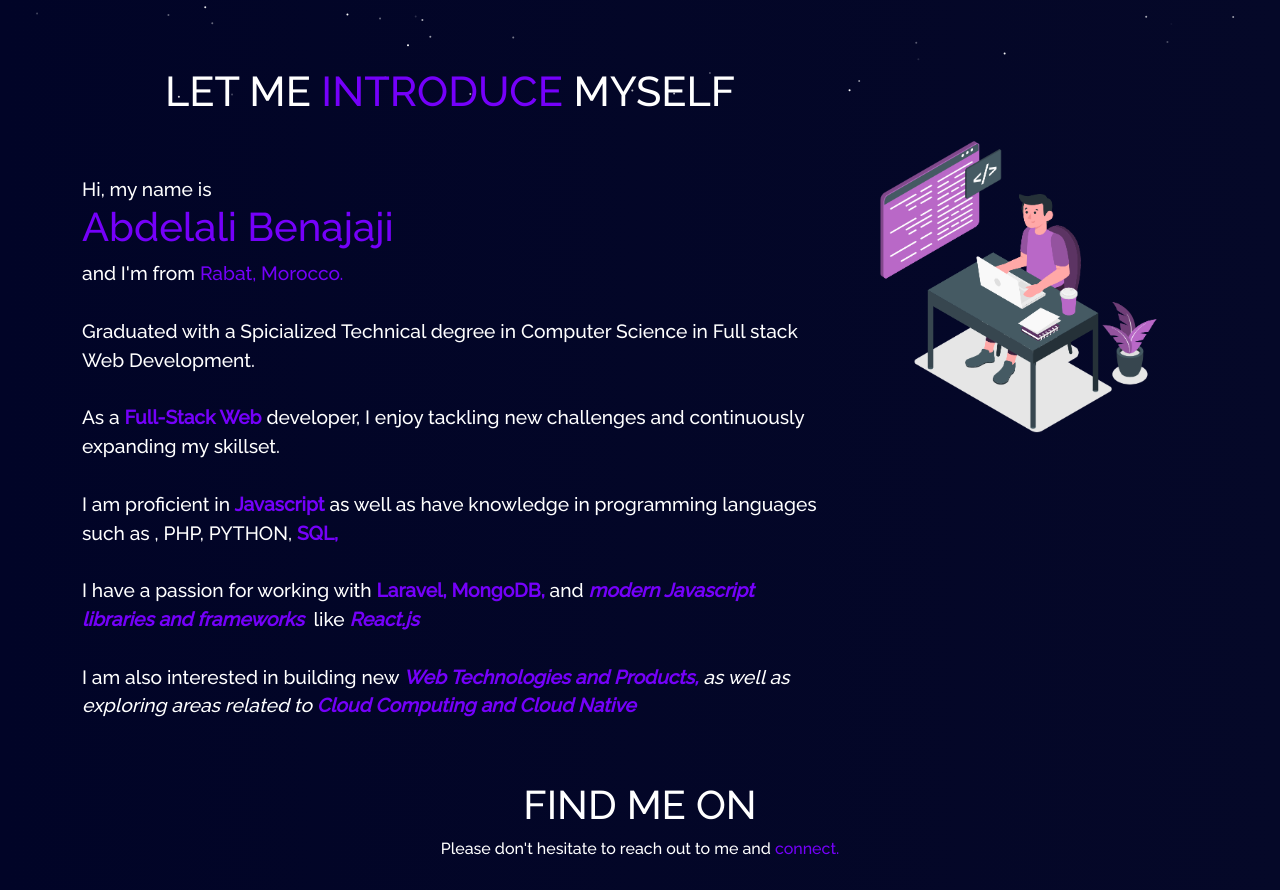
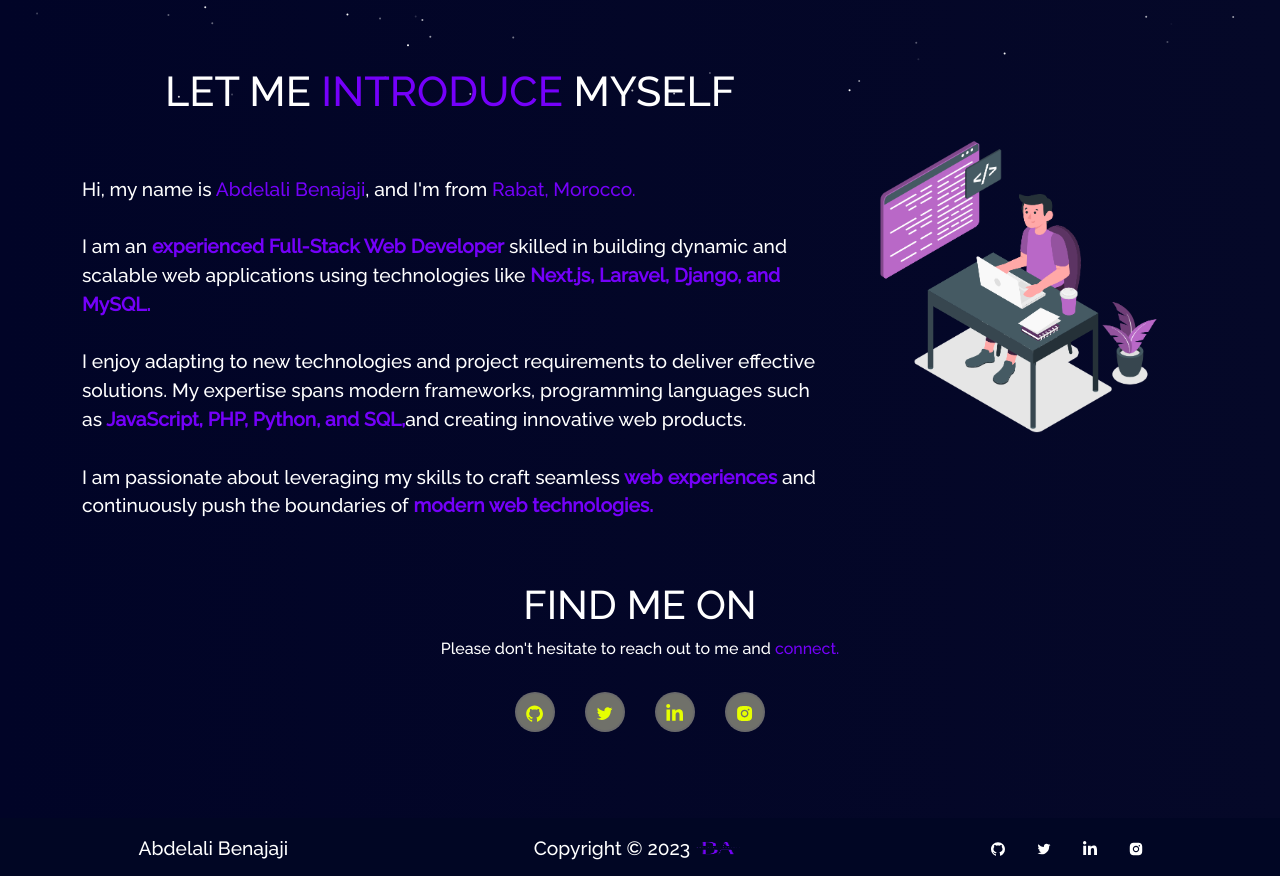
Before and after one commit to Abdelali-Benajaji/Portfolio, a React (Create React App) app: page / in a window 1280 px wide. Shown: the part 702-1592 px from the top of the page. Built offline with nearby package versions, Linux system fonts and the light colour scheme.

Commit message:
Update About.jsx

```diff
--- a/src/components/Home/About.jsx
+++ b/src/components/Home/About.jsx
@@ -20,45 +20,25 @@
           LET ME <span className="yellow"> INTRODUCE </span> MYSELF
         </h1>
         <p className="home-about-body">
-                 Hi, my name is <h1 className="yellow">Abdelali Benajaji </h1>
-                 and I'm from <span className="yellow"> Rabat, Morocco.</span>
+          Hi, my name is <span className="yellow">Abdelali Benajaji</span>, and I'm from
+          <span className="yellow"> Rabat, Morocco.</span>
           <br />
           <br />
-                Graduated with a Spicialized Technical degree in Computer Science in Full stack Web Development.
+          I am an <b className="yellow">experienced Full-Stack Web Developer</b> skilled in building
+          dynamic and scalable web applications using technologies like
+          <b className="yellow"> Next.js, Laravel, Django, and MySQL.</b>
           <br />
           <br />
-                  As a
-                  <b className="yellow"> Full-Stack Web</b> developer,
-                  I enjoy tackling new challenges and continuously expanding my skillset.
-                  <br />
-                  <br />I am proficient in
-                    <b className="yellow"> Javascript </b>
-                    as well as have knowledge in programming languages such as , PHP, PYTHON,
-                  <b className="yellow"> SQL, </b>
+          I enjoy adapting to new technologies and project requirements to deliver effective solutions.
+          My expertise spans modern frameworks, programming languages such as
+          <b className="yellow"> JavaScript, PHP, Python, and SQL,</b>
+          and creating innovative web products.
           <br />
           <br />
-                  I have a passion for working
-                  with <b className="yellow">Laravel, MongoDB,</b> and
-                  <i>
-                    <b className="yellow">
-                      {" "}
-                      modern Javascript libraries and frameworks
-                    </b>
-                  </i>
-                  &nbsp; like
-                  <i>
-                    <b className="yellow"> React.js</b>
-                  </i>
+          I am passionate about leveraging my skills to craft seamless
+          <b className="yellow"> web experiences </b> and continuously push the boundaries of
+          <b className="yellow"> modern web technologies.</b>
           <br />
-                  <br />
-                  I am also interested in building new
-                  <i>
-                    <b className="yellow"> Web Technologies and Products, </b>
-                    as well as exploring areas related to
-                    <b className="yellow"> Cloud Computing and Cloud Native</b>
-                  </i>
-                  <br />
-
         </p>
       </Col>
       <Col md={4} className="myAvtar">
@@ -123,6 +103,7 @@
     </Row>
   </Container>
 </Container>
+
       );
 
 }
```
Lines whose indentation alone changed are shown as unchanged.
